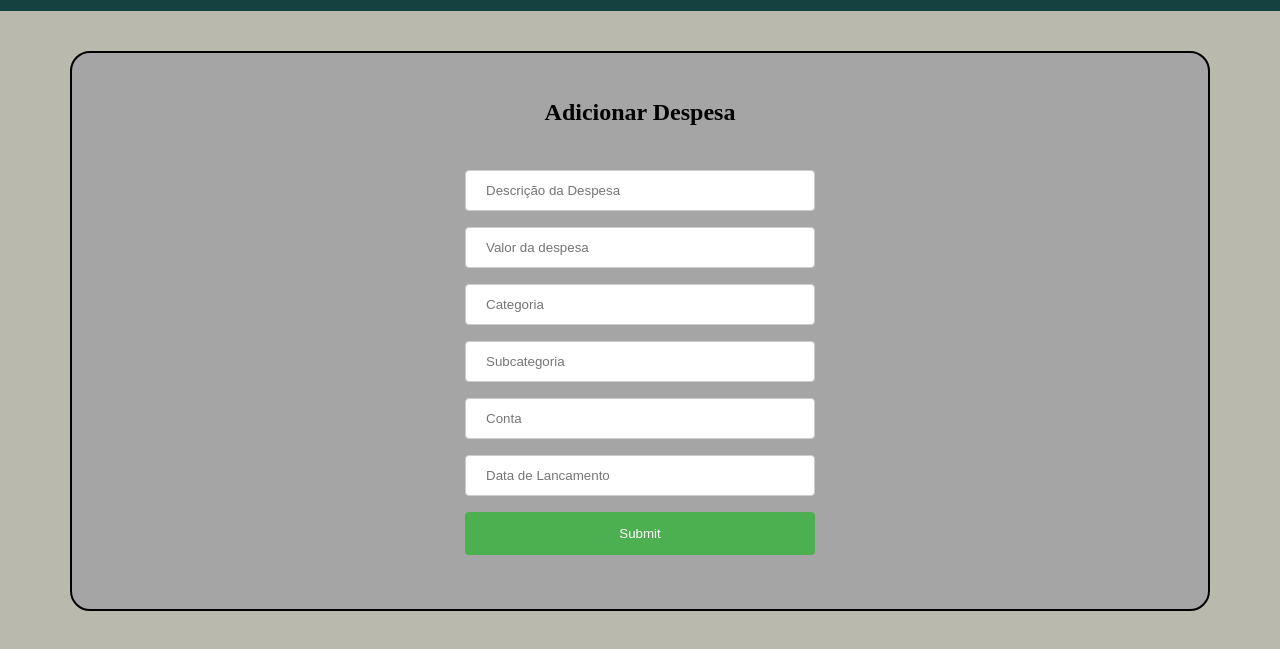
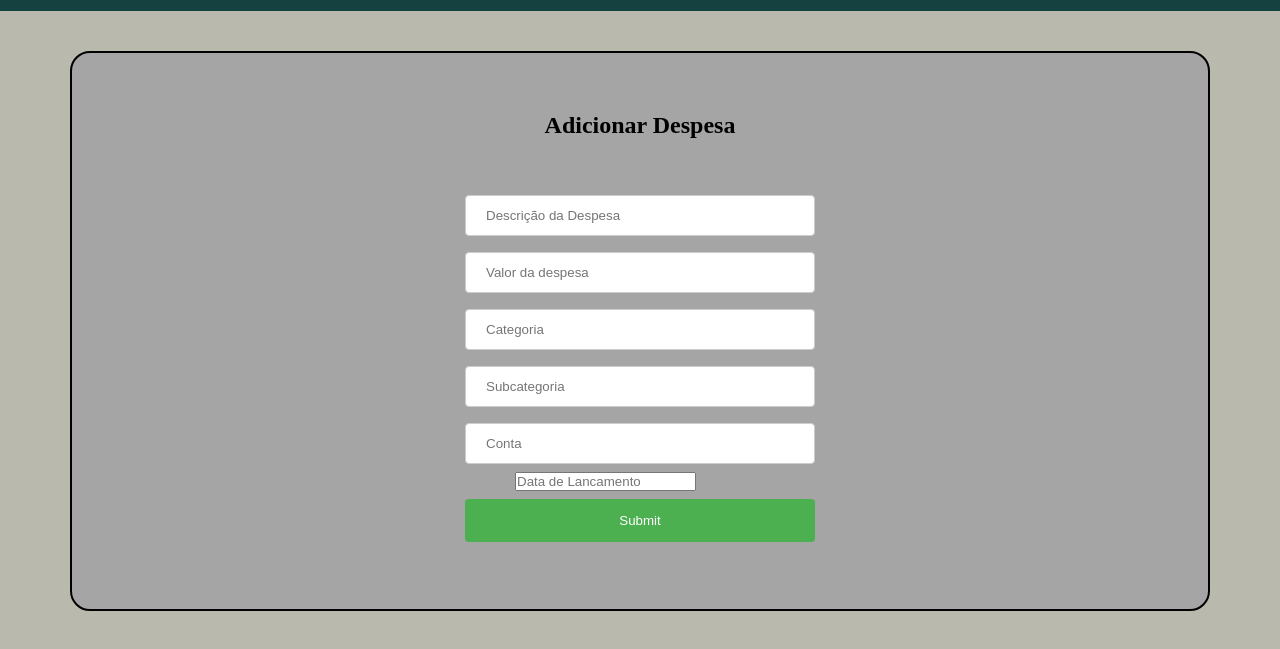
Before and after one commit to TyagoAlves/FacilityFinancy1, a plain HTML site: page adicionarDivida.htm in a window 1280 px wide. Shown: the part 93-742 px from the top of the page. Drawn offline with Linux system fonts and the light colour scheme.

Commit message:
Atualizar o adicionarDivida.htm

```diff
--- a/adicionarDivida.htm
+++ b/adicionarDivida.htm
@@ -23,7 +23,7 @@
             <label><input type="text" name="categoria" required placeholder="Categoria"/></label>
             <label><input type="text" name="subcategoria" required placeholder="Subcategoria"/></label>
             <label> <input type="text" name="conta" required placeholder="Conta"/></label>
-            <label><input type="text" name="datadDeLancamento" required placeholder="Data de Lancamento"/></label>
+            <label><input type="data" name="datadDeLancamento" required placeholder="Data de Lancamento"/></label>
 
 
 
```
